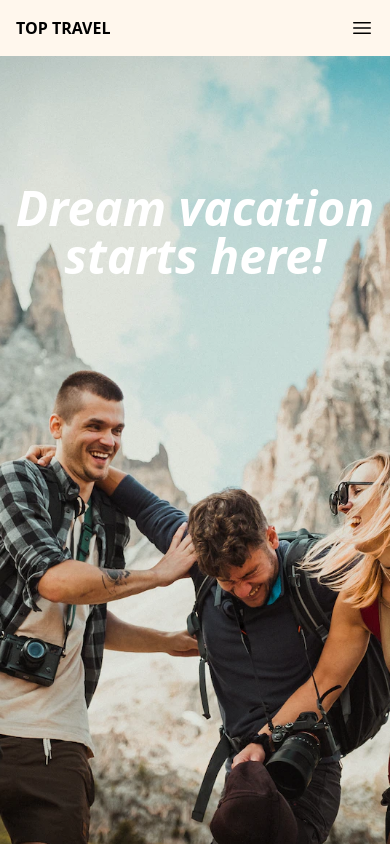
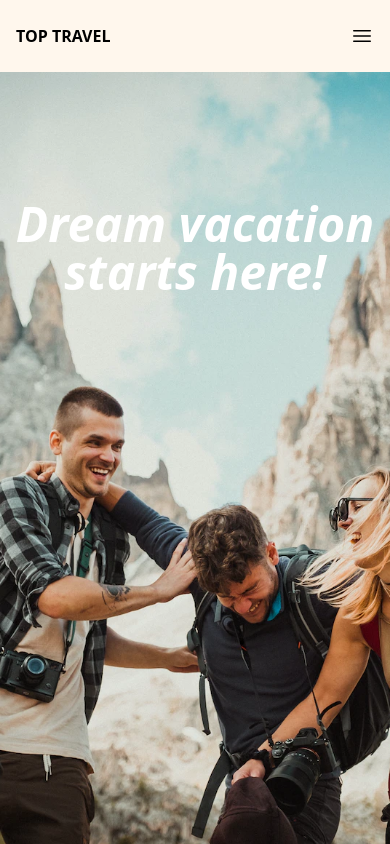
Before and after one commit to Heba-WebDev/TopTravel, a Next.js app: page / in a window 390 px wide. Shown: the top 844 px of the page. Built offline with nearby package versions, Linux system fonts and the light colour scheme.

Commit message:
Changed the Navbar padding in small screens from 1rem to 1.5rem

```diff
--- a/components/globals/Navbar.js
+++ b/components/globals/Navbar.js
@@ -4,7 +4,7 @@ import { useState } from "react";
 export default function Navbar() {
   const [isNavOpen, setIsNavOpen] = useState(false);
   return (
-    <nav className="container-custom relative flex items-center justify-between py-[1rem] font-light md:py-[2rem]">
+    <nav className="container-custom relative flex items-center justify-between py-[1.5rem] font-light md:py-[2rem]">
       <div className="flex-1 ">
         {/* Logo */}
         <span className=" text-normal py-4 font-bold">
```
